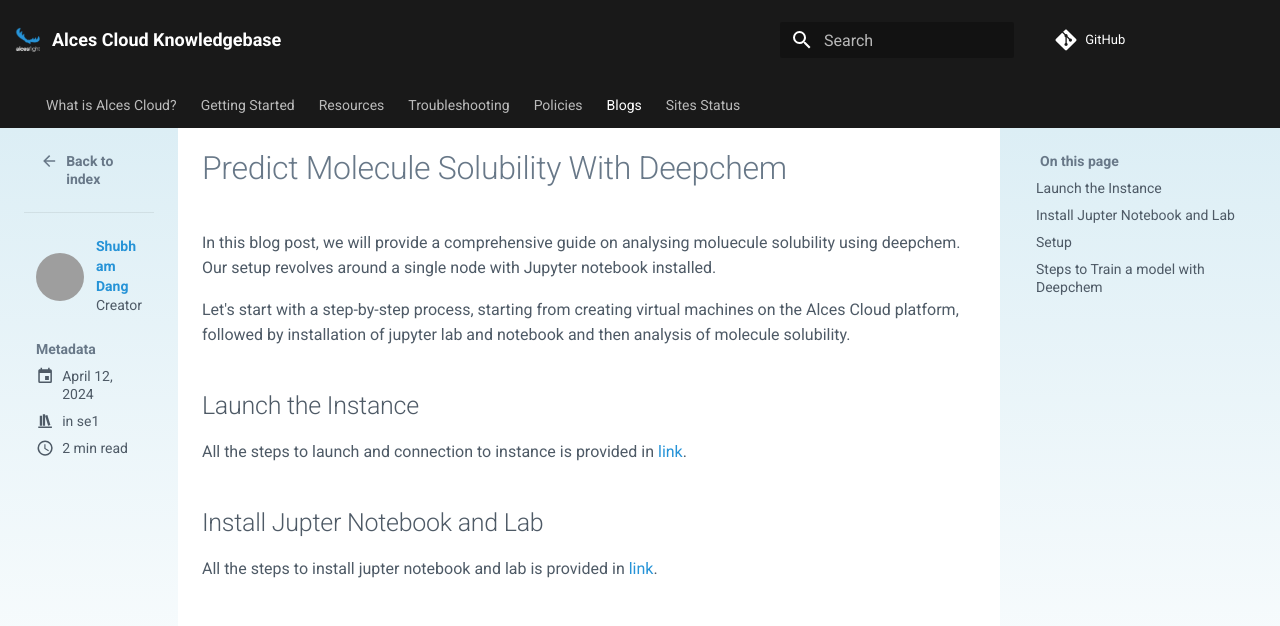
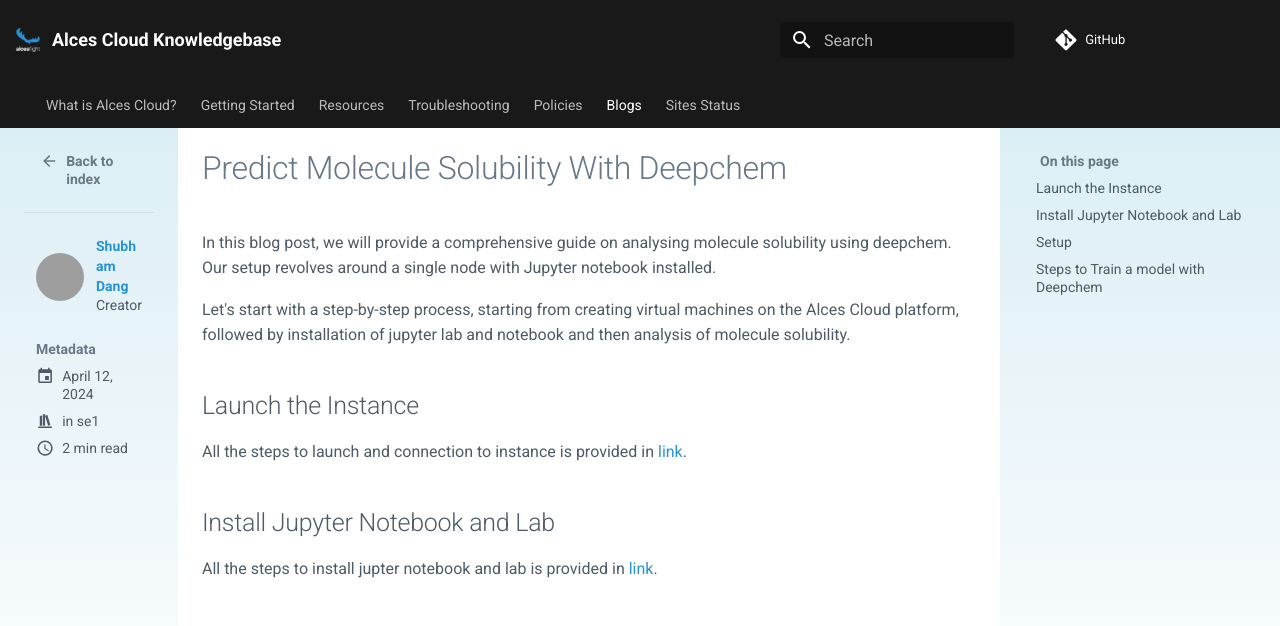
Before and after one commit to alces-software/alces-cloud-docs, an MkDocs documentation site: the page built from docs/blog/posts/molecule-solubility-deepchem.md, in a window 1280 px wide and 900 px high. Shown: the top 626 px of the window. Built offline with MkDocs 1.6.1 and Material for MkDocs 9.7.7, drawn with Linux system fonts in a browser that asks for light colours; comment, search, counter and statistics services are not loaded; the version menu is left out; grey boxes are pictures that could not be loaded.

```diff
--- a/docs/blog/posts/molecule-solubility-deepchem.md
+++ b/docs/blog/posts/molecule-solubility-deepchem.md
@@ -9,7 +9,7 @@ readtime: 2
 
 # Predict Molecule Solubility With Deepchem
 
-In this blog post, we will provide a comprehensive guide on analysing moluecule solubility using deepchem. Our setup revolves around a single node with Jupyter notebook installed.
+In this blog post, we will provide a comprehensive guide on analysing molecule solubility using deepchem. Our setup revolves around a single node with Jupyter notebook installed.
 
 
 Let's start with a step-by-step process, starting from creating virtual machines on the Alces Cloud platform, followed by installation of jupyter lab and notebook and then analysis of molecule solubility.
@@ -19,7 +19,7 @@ Let's start with a step-by-step process, starting from creating virtual machines
 ## Launch the Instance
 All the steps to launch and connection to instance is provided in [link](../../docs/starter/instance.md).
 
-## Install Jupter Notebook and Lab
+## Install Jupyter Notebook and Lab
 All the steps to install jupter notebook and lab is provided in [link](./jupyter-lab-notebook.md).
 
 
--- a/docs/codespell/known_words.txt
+++ b/docs/codespell/known_words.txt
@@ -64,3 +64,9 @@ bioinformatics
 hartree
 hartrees
 fock
+convolutional
+overfitting
+biopython
+isoelectric
+phylogenetic
+wunsch
```
Also changed, not shown: docs/blog/posts/diabetes-prediction-scikitlearn.md (+1 -1 lines), docs/blog/posts/introduction-to-ferminet.md (+1 -1 lines), docs/blog/posts/molecule-analysis-rdkit.md (+1 -1 lines), docs/blog/posts/protein-analysis-biopython.md (+2 -2 lines).
